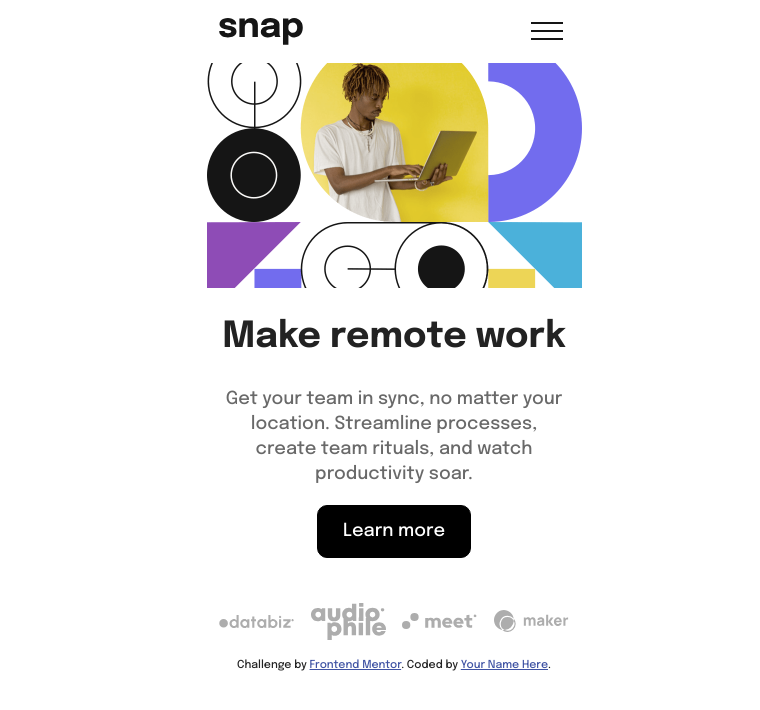
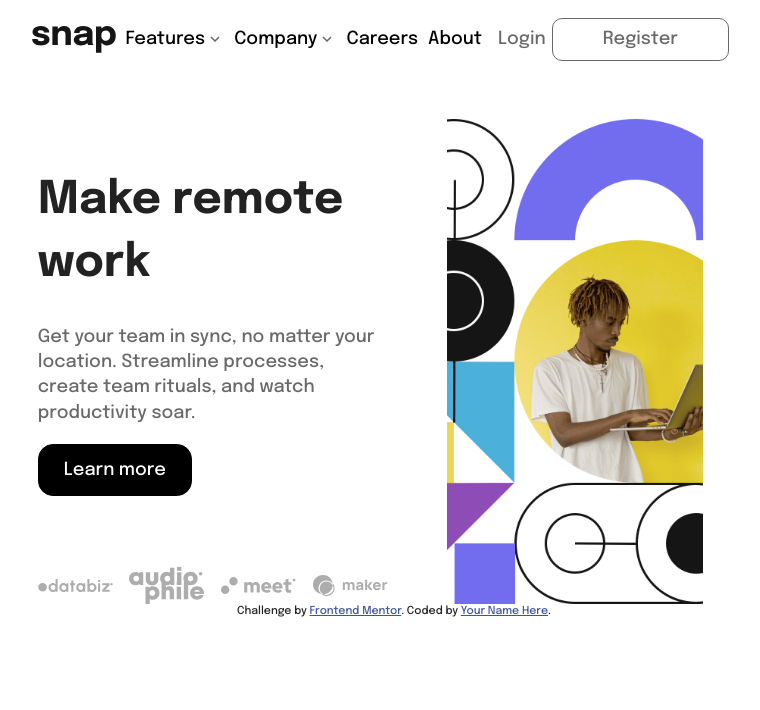
Before and after one commit to tahobbit11/intro-section-with-dropdown, a plain HTML site: page index.html in a window 1280 px wide. Shown: the whole page, without its empty margins (246-1006 px from the left). Drawn offline with Linux system fonts and the light colour scheme.

Commit message:
finished the tablet layout

```diff
--- a/css/main.css
+++ b/css/main.css
@@ -122,10 +122,6 @@
     overflow: hidden;
   }
 
-  .listed-item {
-
-  }
-
   .sidebar {
     z-index: 10000;
     width: 260px;
@@ -134,7 +130,8 @@
     top: 0;
     right: 0;
     background-color: white;
-    transform: translate(100%);
+    transform: translate(200%);
+    box-shadow: -200px 0px rgba(0, 0, 0, 0.2);
   }
 
   .show-sidebar {
@@ -143,7 +140,6 @@
     background-color: white;
     color: black;
     max-width: 260px;
-    box-shadow: -200px 0px rgba(0, 0, 0, 0.2);
   }
 
   .open {
@@ -215,6 +211,11 @@
     margin-bottom: 20px;
   }
 
+  .login:hover,
+  .register:hover {
+    color: black;
+  }
+
   .register {
     border: 1px solid hsl(0, 0%, 41%);
     border-radius: 10px;
@@ -275,6 +276,7 @@
     align-items: center;
     list-style: none;
     padding: 0;
+    margin: 0;
   }
 
   .company img{
@@ -365,8 +367,123 @@
      Modify as content requires.
      ========================================================================== */
 
-  @media only screen and (min-width: 35em) {
+  @media only screen and (min-width: 768px) {
     /* Style adjustments for viewports that meet the condition */
+    .nav-container {
+      width: 725px;
+      flex-direction: row;
+    }
+
+    .mobile-nav {
+      width: auto;
+    }
+
+    .open {
+      display: none;
+    }
+
+    .nav-body {
+      height: auto;
+      overflow: auto;
+      display: flex;
+      justify-content: center;
+      align-items: center;
+      flex-direction: row;
+    }
+
+    .nav-list {
+      display: flex;
+      justify-content: space-between;
+      list-style: none;
+      padding-left: 10px;
+      margin: 0;
+    }
+
+    .listed-item,
+    .item {
+      padding-right: 10px;
+    }
+
+    .nav-list li a {
+      text-decoration: none;
+      color: black;
+    }
+
+    .nested-list {
+      margin: 0;
+    }
+
+    .buttons {
+      flex-direction: row;
+      align-items: center;
+    }
+
+    .login {
+      margin-bottom: 0;
+    }
+
+    #feature {
+      transform: translate(-20%, 0);
+    }
+
+    .show-nested-list {
+      position: absolute;
+      background-color: white;
+      padding: 10px;
+      border-radius: 5px;
+    }
+
+    .content-wrapper {
+      width: 725px;
+      flex-direction: row-reverse;
+      padding-top: 40px;
+    }
+
+    .img-wrapper,
+    .text-wrapper {
+      width: 50%;
+      display: flex;
+      justify-content: center;
+      align-items: center;
+      flex-direction: column;
+    }
+
+    .hero-img {
+      background-image: url(../images/image-hero-desktop.png);
+      background-position: center;
+      background-size: cover;
+      width: 256px;
+      height: 485px;
+      /*480 / 910*/
+    }
+
+    .text {
+      padding-top: 20px;
+      text-align: left;
+    }
+
+    .text h1 {
+      font-size: 2.5em;
+    }
+
+
+    .learn-more-button {
+      border-radius: 15px;
+    }
+
+    .company-list {
+      padding-top: 44px;
+    }
+
+  }
+
+  @media only screen and (min-width: 1440px) {
+    .nav-container {
+      width: 1296px;
+    }
+
+
+
   }
 
   @media print,
--- a/index.html
+++ b/index.html
@@ -35,7 +35,7 @@
               <a href="#">Features</a>
               <img src="./images/icon-arrow-down.svg" alt="arrow down" class="down-arrow">
               <img src="./images/icon-arrow-up.svg" alt="arrow up" class="up-arrow hide-arrow">
-              <ul class="nested-list">
+              <ul class="nested-list"  id="feature">
                 <li>
                   <img src="./images/icon-todo.svg" alt="todo">
                   Todo list
@@ -58,14 +58,14 @@
               <a href="#">Company</a>
               <img src="./images/icon-arrow-down.svg" alt="arrow down" class="down-arrow">
               <img src="./images/icon-arrow-up.svg" alt="arrow up" class="up-arrow hide-arrow">
-              <ul class="nested-list">
+              <ul class="nested-list"  id="company">
                 <li>History</li>
                 <li>Our Team</li>
                 <li>Blog</li>
               </ul>
             </li>
-            <li><a href="#">Careers</a></li>
-            <li><a href="#">About</a></li>
+            <li class="item"><a href="#">Careers</a></li>
+            <li class="item"><a href="#">About</a></li>
           </ul>
           <div class="buttons">
             <button class="login">Login</button>
@@ -123,7 +123,10 @@
       </div>
     </aside>
     <section class="content-wrapper">
+      <div class="img-wrapper">
         <div class="hero-img"></div>
+      </div>
+      <div class="text-wrapper">
         <div class="text">
           <h1>Make remote work</h1>
           <p>Get your team in sync, no matter your location. Streamline processes, create team rituals, and watch productivity soar.</p>
@@ -139,6 +142,7 @@
             <li class="company"><img src="./images/client-maker.svg"></li>
           </ul>
         </div>
+      </div>
     </section>
   </main>
   <div class="attribution">
```
Lines whose indentation alone changed are shown as unchanged.
